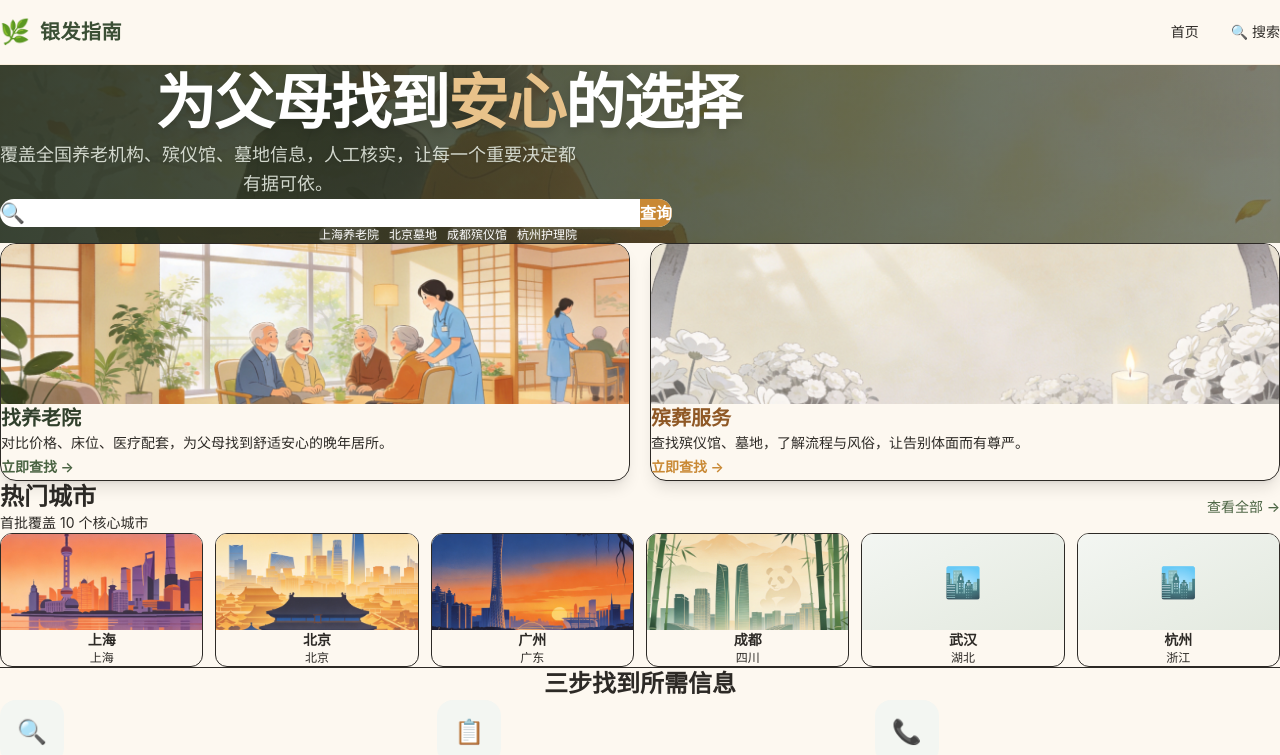
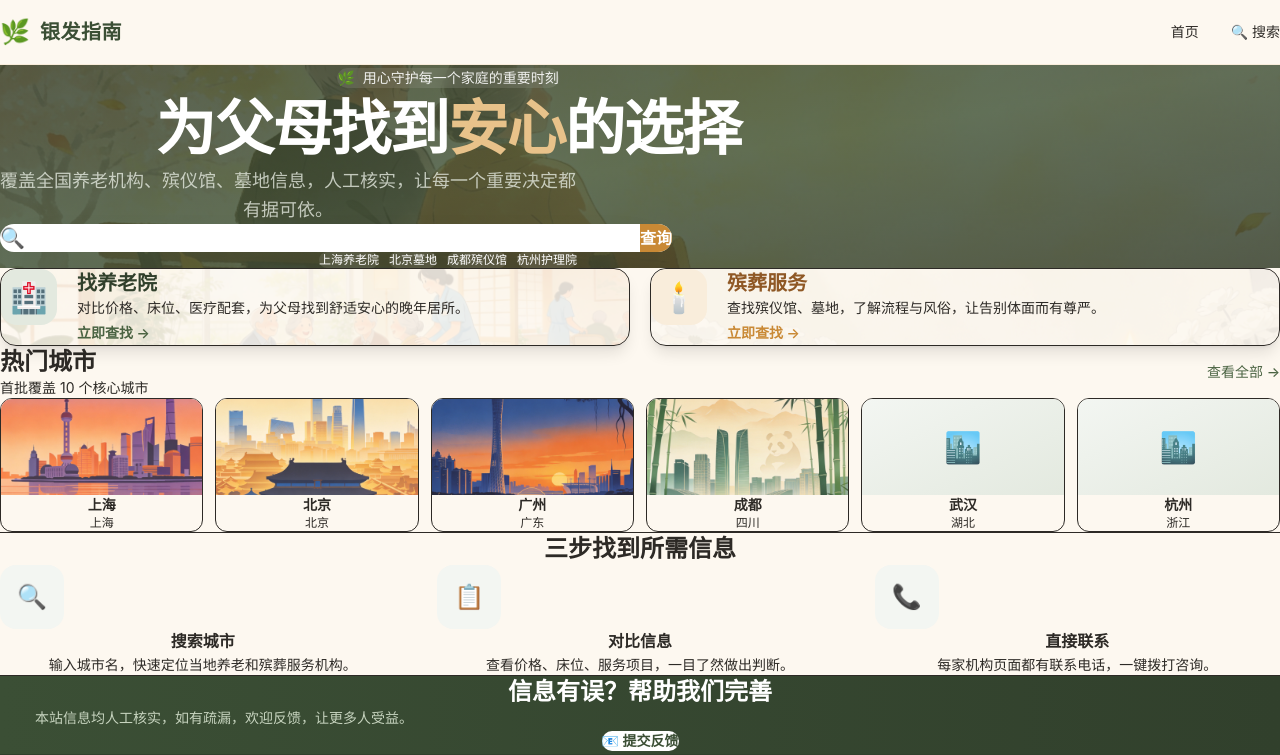
Before and after one commit to 211113xingxing-crypto/yinfa-navigation, a Next.js app: page / in a window 1280 px wide. Shown: the top 755 px of the page. Built offline with nearby package versions, Linux system fonts and the light colour scheme.

Commit message:
v3.1: 修复图片层级 - Hero背景降至20%透明度，服务卡片图片作底层装饰

```diff
--- a/src/app/page.tsx
+++ b/src/app/page.tsx
@@ -16,27 +16,30 @@ export default function HomePage() {
   return (
     <div>
       {/* ---------- Hero ---------- */}
-      <section className="relative overflow-hidden bg-sage-900 text-white">
-        <div className="absolute inset-0">
+      <section className="relative overflow-hidden bg-gradient-to-br from-sage-800 via-sage-700 to-sage-900 text-white">
+        {/* Background image - subtle, behind everything */}
+        <div className="absolute inset-0 z-0">
           <Image
             src="/hero-bg.png"
-            alt="温馨的养老生活场景"
+            alt=""
             fill
-            className="object-cover opacity-40"
+            className="object-cover opacity-20"
             priority
             sizes="100vw"
           />
-          <div className="absolute inset-0 bg-gradient-to-r from-sage-900/80 via-sage-900/40 to-transparent" />
         </div>
 
-        <div className="relative max-w-4xl mx-auto px-5 py-24 md:py-32 text-center">
-          <h1 className="text-4xl md:text-5xl lg:text-6xl font-bold mb-5 tracking-tight leading-tight drop-shadow-lg">
+        <div className="relative z-10 max-w-4xl mx-auto px-5 py-24 md:py-32 text-center">
+          <div className="inline-flex items-center gap-2 bg-white/10 backdrop-blur-sm text-white/90 text-sm px-4 py-1.5 rounded-full mb-6">
+            <span>🌿</span>
+            <span>用心守护每一个家庭的重要时刻</span>
+          </div>
+          <h1 className="text-4xl md:text-5xl lg:text-6xl font-bold mb-5 tracking-tight leading-tight">
             为父母找到<span className="text-warm-300">安心</span>的选择
           </h1>
-          <p className="text-lg text-sage-100/90 max-w-xl mx-auto mb-10 leading-relaxed drop-shadow">
+          <p className="text-lg text-sage-100/80 max-w-xl mx-auto mb-10 leading-relaxed">
             覆盖全国养老机构、殡仪馆、墓地信息，人工核实，让每一个重要决定都有据可依。
           </p>
-
           <form action="/search" className="max-w-2xl mx-auto">
             <div className="flex bg-white rounded-2xl shadow-2xl overflow-hidden">
               <div className="flex-1 flex items-center px-5">
@@ -47,7 +50,6 @@ export default function HomePage() {
               <button type="submit" className="bg-warm-500 hover:bg-warm-400 text-white px-8 py-4 font-semibold text-base transition-colors shrink-0">查询</button>
             </div>
           </form>
-
           <div className="flex flex-wrap justify-center gap-2.5 mt-5">
             <Link href="/city/shanghai" className="text-xs bg-white/10 hover:bg-white/20 text-white px-3.5 py-1.5 rounded-full transition-colors backdrop-blur-sm">上海养老院</Link>
             <Link href="/city/beijing" className="text-xs bg-white/10 hover:bg-white/20 text-white px-3.5 py-1.5 rounded-full transition-colors backdrop-blur-sm">北京墓地</Link>
@@ -57,38 +59,43 @@ export default function HomePage() {
         </div>
       </section>
 
-      {/* ---------- Two service cards with real images ---------- */}
+      {/* ---------- Two service cards ---------- */}
       <section className="max-w-7xl mx-auto px-5 -mt-12 relative z-10">
         <div className="grid md:grid-cols-2 gap-5">
           {/* Nursing */}
-          <Link href="/search?q=养老" className="group bg-surface rounded-2xl shadow-lg hover:shadow-xl border border-border overflow-hidden transition-all duration-300 hover:-translate-y-1">
-            <div className="h-40 relative overflow-hidden">
-              <Image src="/nursing-card.png" alt="养老服务" fill className="object-cover group-hover:scale-105 transition-transform duration-500" sizes="(max-width: 768px) 100vw, 50vw" />
-              <div className="absolute inset-0 bg-gradient-to-t from-surface via-surface/30 to-transparent" />
+          <Link href="/search?q=养老" className="group relative bg-surface rounded-2xl shadow-lg hover:shadow-xl border border-border overflow-hidden transition-all duration-300 hover:-translate-y-1">
+            {/* Card bg image - very subtle */}
+            <div className="absolute inset-0 z-0 opacity-15">
+              <Image src="/nursing-card.png" alt="" fill className="object-cover group-hover:opacity-100 transition-opacity duration-500" sizes="50vw" />
             </div>
-            <div className="p-5 md:p-6 -mt-2 relative">
-              <h2 className="text-xl font-bold text-sage-800 mb-2 group-hover:text-sage-700 transition-colors">找养老院</h2>
-              <p className="text-sm text-text-secondary leading-relaxed mb-3">对比价格、床位、医疗配套，为父母找到舒适安心的晚年居所。</p>
-              <span className="text-sm font-semibold text-sage-600 group-hover:translate-x-1 transition-transform inline-block">立即查找 →</span>
+            <div className="relative z-10 p-6 md:p-8 flex items-start gap-5">
+              <div className="w-14 h-14 rounded-2xl bg-sage-100 flex items-center justify-center text-3xl shrink-0">🏥</div>
+              <div>
+                <h2 className="text-xl font-bold text-sage-800 mb-2">找养老院</h2>
+                <p className="text-sm text-text-secondary leading-relaxed mb-3">对比价格、床位、医疗配套，为父母找到舒适安心的晚年居所。</p>
+                <span className="text-sm font-semibold text-sage-600 group-hover:translate-x-1 transition-transform inline-block">立即查找 →</span>
+              </div>
             </div>
           </Link>
 
           {/* Funeral */}
-          <Link href="/search?q=殡葬" className="group bg-surface rounded-2xl shadow-lg hover:shadow-xl border border-border overflow-hidden transition-all duration-300 hover:-translate-y-1">
-            <div className="h-40 relative overflow-hidden">
-              <Image src="/funeral-card.png" alt="殡葬服务" fill className="object-cover group-hover:scale-105 transition-transform duration-500" sizes="(max-width: 768px) 100vw, 50vw" />
-              <div className="absolute inset-0 bg-gradient-to-t from-surface via-surface/30 to-transparent" />
+          <Link href="/search?q=殡葬" className="group relative bg-surface rounded-2xl shadow-lg hover:shadow-xl border border-border overflow-hidden transition-all duration-300 hover:-translate-y-1">
+            <div className="absolute inset-0 z-0 opacity-15">
+              <Image src="/funeral-card.png" alt="" fill className="object-cover group-hover:opacity-100 transition-opacity duration-500" sizes="50vw" />
             </div>
-            <div className="p-5 md:p-6 -mt-2 relative">
-              <h2 className="text-xl font-bold text-warm-700 mb-2 group-hover:text-warm-600 transition-colors">殡葬服务</h2>
-              <p className="text-sm text-text-secondary leading-relaxed mb-3">查找殡仪馆、墓地，了解流程与风俗，让告别体面而有尊严。</p>
-              <span className="text-sm font-semibold text-warm-500 group-hover:translate-x-1 transition-transform inline-block">立即查找 →</span>
+            <div className="relative z-10 p-6 md:p-8 flex items-start gap-5">
+              <div className="w-14 h-14 rounded-2xl bg-warm-100 flex items-center justify-center text-3xl shrink-0">🕯️</div>
+              <div>
+                <h2 className="text-xl font-bold text-warm-700 mb-2">殡葬服务</h2>
+                <p className="text-sm text-text-secondary leading-relaxed mb-3">查找殡仪馆、墓地，了解流程与风俗，让告别体面而有尊严。</p>
+                <span className="text-sm font-semibold text-warm-500 group-hover:translate-x-1 transition-transform inline-block">立即查找 →</span>
+              </div>
             </div>
           </Link>
         </div>
       </section>
 
-      {/* ---------- Hot cities with real images ---------- */}
+      {/* ---------- Hot cities ---------- */}
       <section className="max-w-7xl mx-auto px-5 py-16">
         <div className="flex items-center justify-between mb-6">
           <div>
@@ -105,11 +112,14 @@ export default function HomePage() {
               href={`/city/${city.pinyin}`}
               className="group bg-surface border border-border rounded-xl overflow-hidden hover:shadow-lg hover:border-sage-200 transition-all duration-200 hover:-translate-y-0.5"
             >
-              <div className="h-24 relative overflow-hidden bg-sage-50">
+              <div className="h-24 relative overflow-hidden bg-gradient-to-br from-sage-50 to-sage-100">
                 {cityImages[city.name] ? (
-                  <Image src={cityImages[city.name]} alt={city.name} fill className="object-cover group-hover:scale-110 transition-transform duration-400" sizes="16vw" />
+                  <>
+                    <Image src={cityImages[city.name]} alt={city.name} fill className="object-cover group-hover:scale-105 transition-transform duration-400" sizes="16vw" />
+                    <div className="absolute inset-0 bg-white/5 group-hover:bg-transparent transition-colors" />
+                  </>
                 ) : (
-                  <div className="w-full h-full flex items-center justify-center text-3xl bg-gradient-to-br from-sage-50 to-sage-100">🏙️</div>
+                  <div className="w-full h-full flex items-center justify-center text-3xl">🏙️</div>
                 )}
               </div>
               <div className="p-3 text-center">
@@ -121,7 +131,7 @@ export default function HomePage() {
         </div>
       </section>
 
-      {/* ---------- How it works ---------- */}
+      {/* ---------- Steps ---------- */}
       <section className="bg-surface border-y border-border">
         <div className="max-w-7xl mx-auto px-5 py-16">
           <h2 className="text-2xl font-bold text-text text-center mb-10">三步找到所需信息</h2>
```
